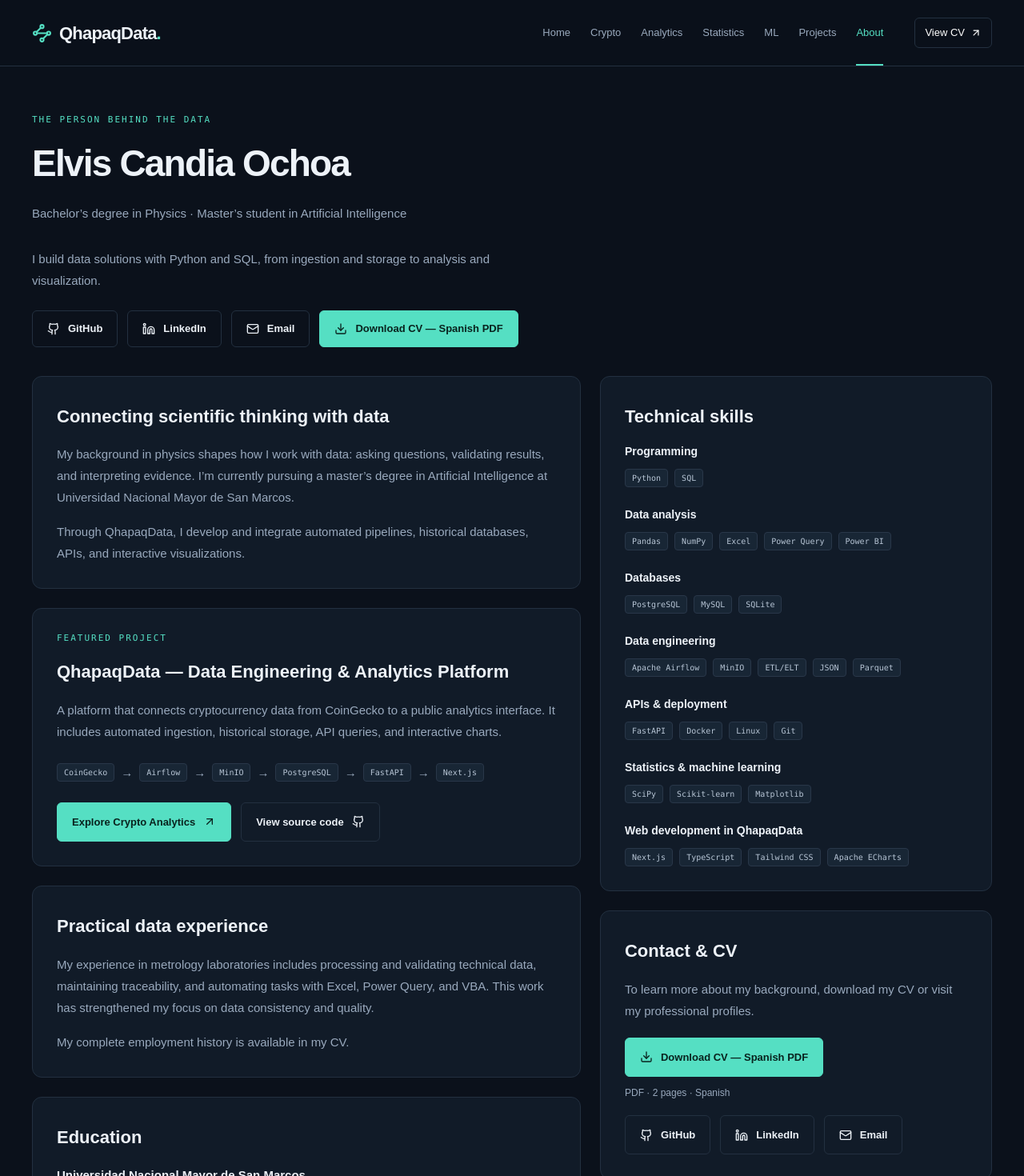
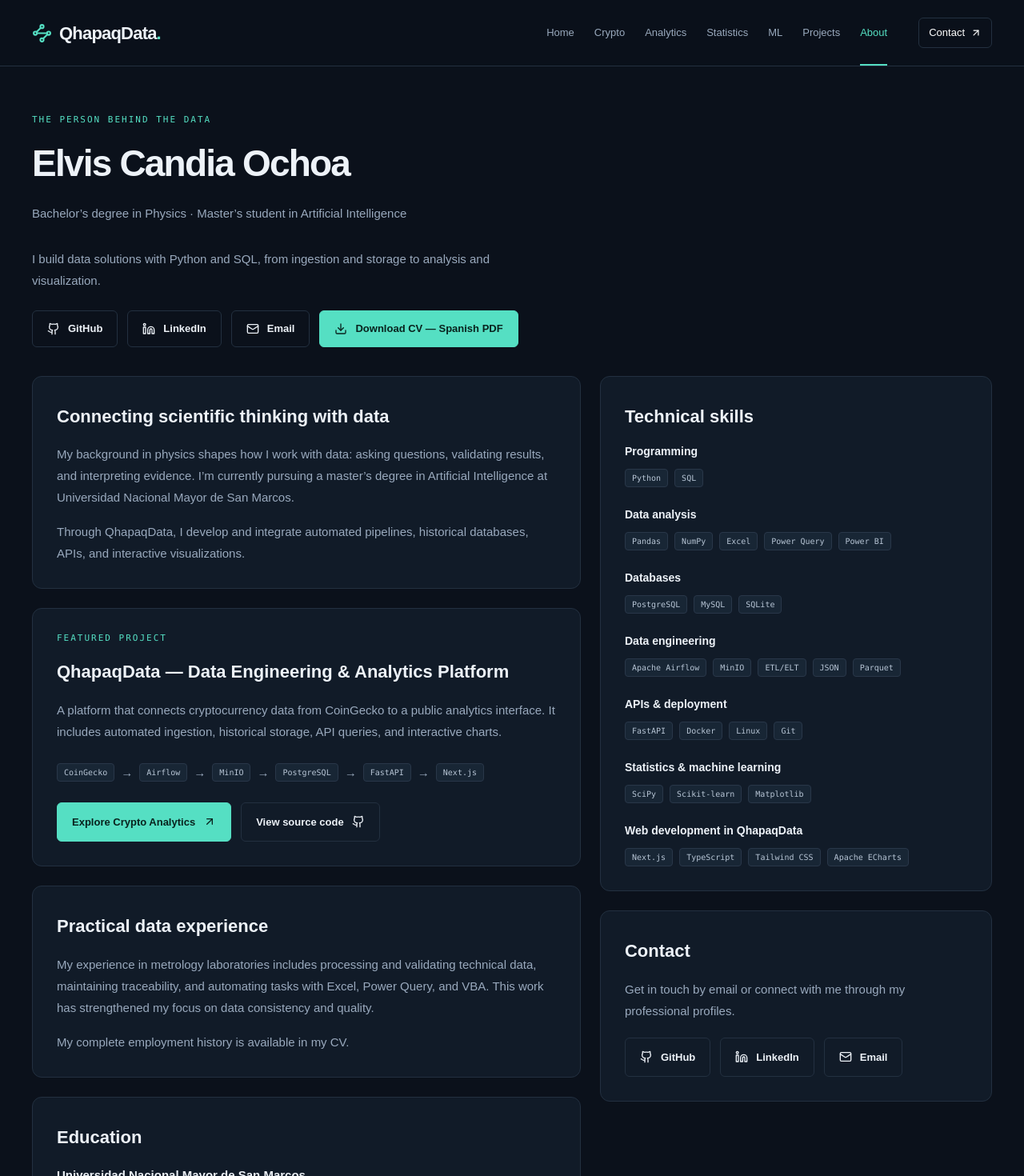
Before and after one commit to ElvisCO1/qhapaqdata-portfolio, a Next.js app: page /about in a window 1280 px wide. Shown: the top 1470 px of the page at 80% size. Built offline with nearby package versions, Linux system fonts and the light colour scheme.

Commit message:
Update About page, CV download and professional links

```diff
--- a/app/about/page.tsx
+++ b/app/about/page.tsx
@@ -68,7 +68,7 @@ export default function About() {
         I build data solutions with Python and SQL, from ingestion and storage
         to analysis and visualization.
       </p>
-      <div className="mt-6 mb-9 flex flex-wrap gap-3">
+      <div id="cv" className="mt-6 mb-9 flex scroll-mt-28 flex-wrap gap-3">
         <ProfileLinks />
         <DownloadCV />
       </div>
@@ -200,17 +200,15 @@ export default function About() {
             </div>
           </section>
           <section
-            id="cv"
+            id="contact"
             className="panel content-panel scroll-mt-28"
-            aria-labelledby="cv-heading"
+            aria-labelledby="contact-heading"
           >
-            <h2 id="cv-heading">Contact & CV</h2>
+            <h2 id="contact-heading">Contact</h2>
             <p className="muted mb-5">
-              To learn more about my background, download my CV or visit my
-              professional profiles.
+              Get in touch by email or connect with me through my professional
+              profiles.
             </p>
-            <DownloadCV />
-            <p className="muted text-xs mt-3">PDF · 2 pages · Spanish</p>
             <div className="mt-5 flex flex-wrap gap-3">
               <ProfileLinks />
             </div>
--- a/components/layout/navbar.tsx
+++ b/components/layout/navbar.tsx
@@ -51,8 +51,12 @@ export function Navbar() {
               {label}
             </Link>
           ))}
-          <Link className="nav-cv" href="/about#cv">
-            View CV <ArrowUpRight size={14} />
+          <Link
+            className="nav-cv"
+            href="/about#contact"
+            onClick={() => setOpen(false)}
+          >
+            Contact <ArrowUpRight size={14} />
           </Link>
         </nav>
       </div>
```
